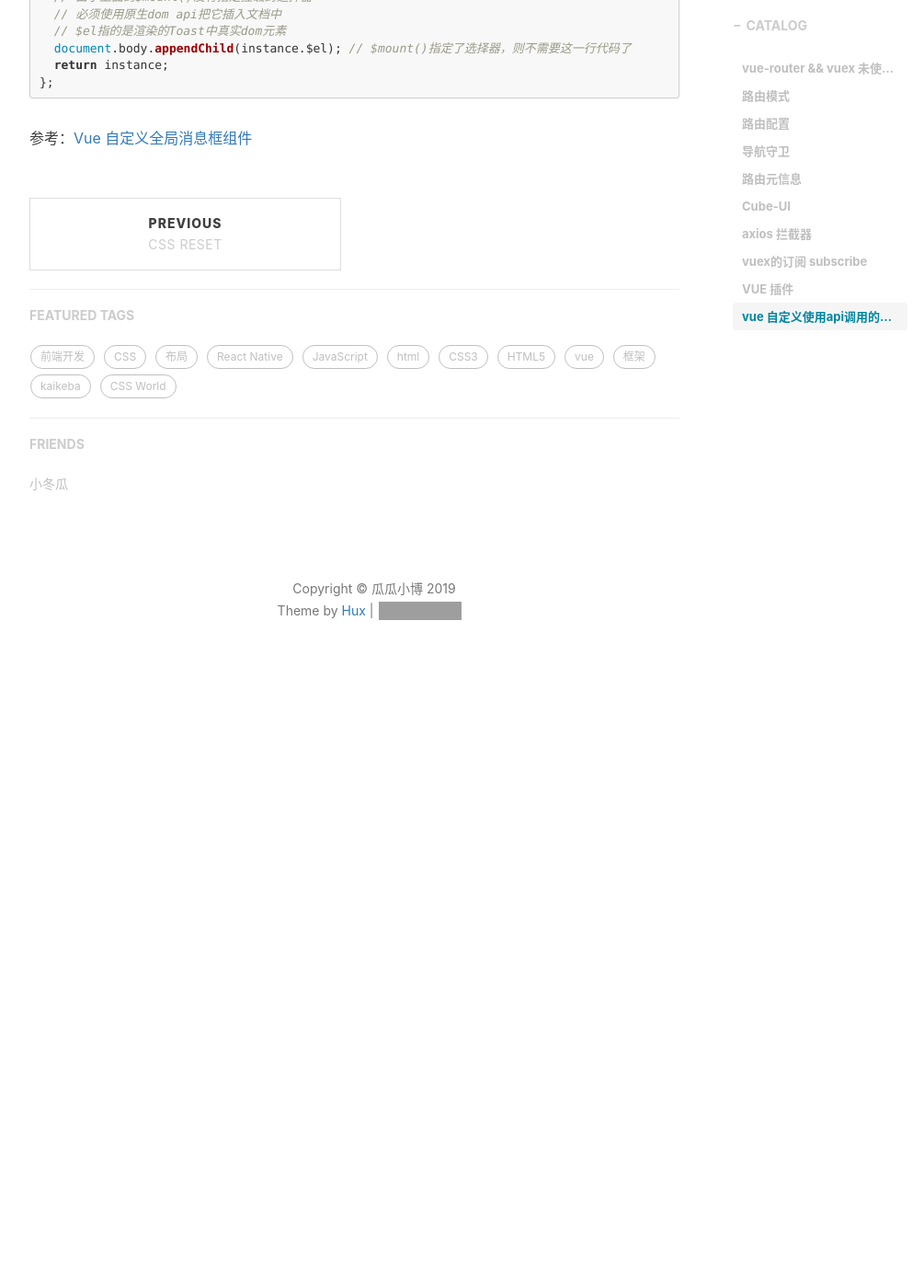
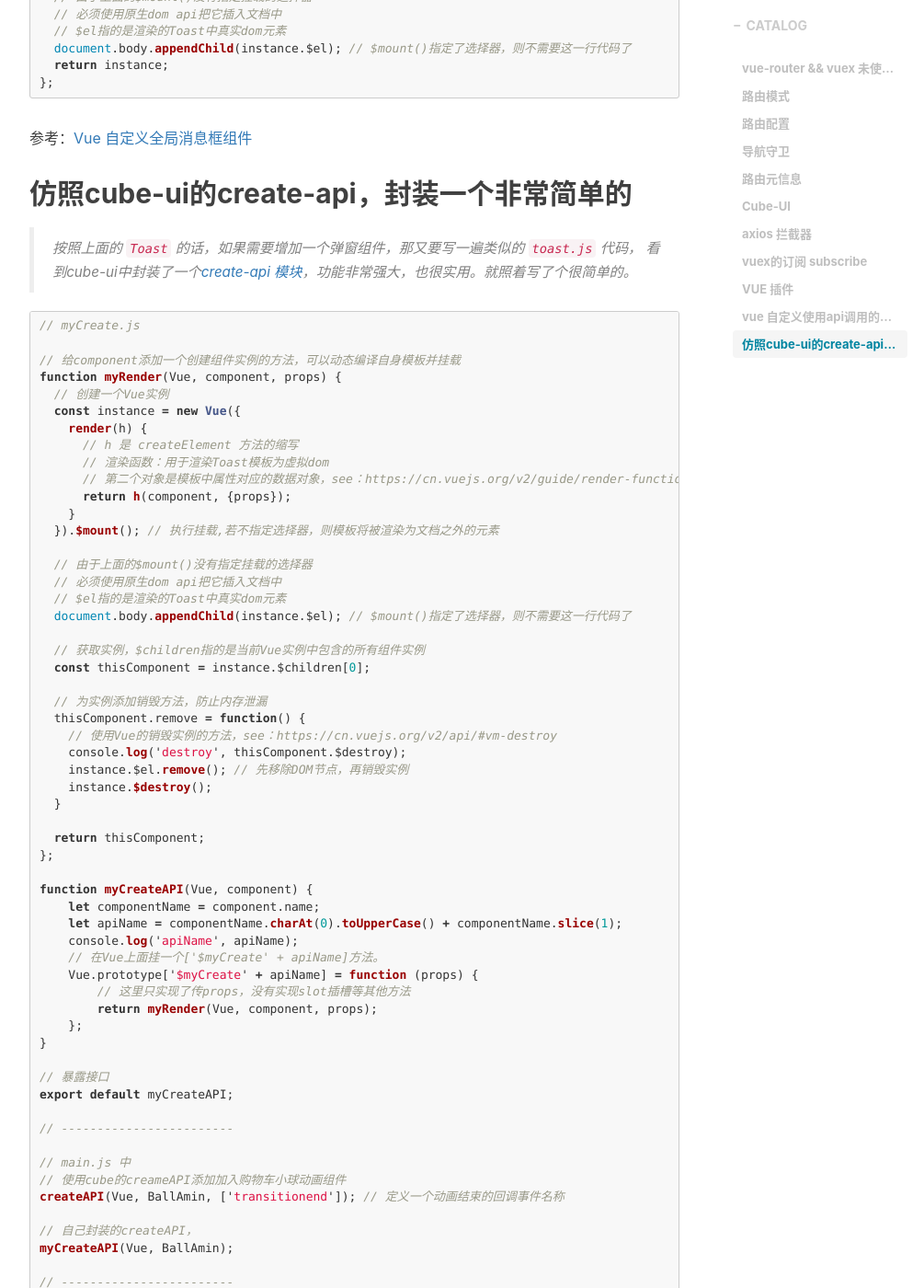
Before and after one commit to DDXG638/DDXG638.github.io, a Jekyll site: the page built from _posts/2019-09-11-KaiKeBaLearn2.md, in a window 1280 px wide and 1400 px high, scrolled down 6420 px. Shown: the whole window at 92% size, without its empty margins (233-1238 px from the left). Built offline with Jekyll 4.4.1, drawn with Linux system fonts in a browser that asks for light colours; nearby versions of some CDN libraries; comment, search, counter and statistics services are not loaded; before the commit the page ends 7188 px from its top, so only the background shows below that; some of the changed text lies outside the part shown; grey boxes are pictures that could not be loaded.

Commit message:
仿照cube-ui的create-api，封装一个非常简单的

````diff
--- a/_posts/2019-09-11-KaiKeBaLearn2.md
+++ b/_posts/2019-09-11-KaiKeBaLearn2.md
@@ -295,3 +295,93 @@ Toast.getInstance = props => {
 ```
 
 参考：[Vue 自定义全局消息框组件](https://www.cnblogs.com/conglvse/p/9641550.html)
+
+
+## 仿照cube-ui的create-api，封装一个非常简单的
+
+> 按照上面的 `Toast` 的话，如果需要增加一个弹窗组件，那又要写一遍类似的 `toast.js` 代码，
+> 看到cube-ui中封装了一个[create-api 模块](https://didi.github.io/cube-ui/#/zh-CN/docs/create-api)，功能非常强大，也很实用。就照着写了个很简单的。
+
+``` javascript
+// myCreate.js
+
+// 给component添加一个创建组件实例的方法，可以动态编译自身模板并挂载
+function myRender(Vue, component, props) {
+  // 创建一个Vue实例
+  const instance = new Vue({
+    render(h) {
+      // h 是 createElement 方法的缩写
+      // 渲染函数：用于渲染Toast模板为虚拟dom
+      // 第二个对象是模板中属性对应的数据对象，see：https://cn.vuejs.org/v2/guide/render-function.html#createElement-%E5%8F%82%E6%95%B0
+      return h(component, {props});
+    }
+  }).$mount(); // 执行挂载,若不指定选择器，则模板将被渲染为文档之外的元素
+
+  // 由于上面的$mount()没有指定挂载的选择器
+  // 必须使用原生dom api把它插入文档中
+  // $el指的是渲染的Toast中真实dom元素
+  document.body.appendChild(instance.$el); // $mount()指定了选择器，则不需要这一行代码了
+
+  // 获取实例，$children指的是当前Vue实例中包含的所有组件实例
+  const thisComponent = instance.$children[0];
+
+  // 为实例添加销毁方法，防止内存泄漏
+  thisComponent.remove = function() {
+    // 使用Vue的销毁实例的方法，see：https://cn.vuejs.org/v2/api/#vm-destroy
+    console.log('destroy', thisComponent.$destroy);
+    instance.$el.remove(); // 先移除DOM节点，再销毁实例
+    instance.$destroy();
+  }
+
+  return thisComponent;
+};
+
+function myCreateAPI(Vue, component) {
+    let componentName = component.name;
+    let apiName = componentName.charAt(0).toUpperCase() + componentName.slice(1);
+    console.log('apiName', apiName);
+    // 在Vue上面挂一个['$myCreate' + apiName]方法。
+    Vue.prototype['$myCreate' + apiName] = function (props) {
+        // 这里只实现了传props，没有实现slot插槽等其他方法
+        return myRender(Vue, component, props);
+    };
+}
+
+// 暴露接口
+export default myCreateAPI;
+
+// ------------------------
+
+// main.js 中
+// 使用cube的creameAPI添加加入购物车小球动画组件
+createAPI(Vue, BallAmin, ['transitionend']); // 定义一个动画结束的回调事件名称
+
+// 自己封装的createAPI，
+myCreateAPI(Vue, BallAmin);
+
+// ------------------------
+
+// 在组件中调用
+
+// 使用cube-ui的createAPI显示加购球动画
+  const ballAminComp = this.$createBallAmin({
+    el,
+    onTransitionend() {
+      // 动画回调事件，销毁实例
+      console.log('销毁实例');
+      ballAminComp.remove();
+    }
+  });
+  ballAminComp.show();
+
+// 使用自己封装的create api 添加加入购物车小球动画组件
+  const ballAminComp = this.$myCreateBallAmin({el});
+  console.log('ballAminComp',ballAminComp);
+  ballAminComp.show();
+  ballAminComp.$on('transitionend', function(){
+    console.log('-删除-');
+    ballAminComp.remove();
+  });
+```
+
+跟cube-ui相比差太远了，不断完善中。。。
````
